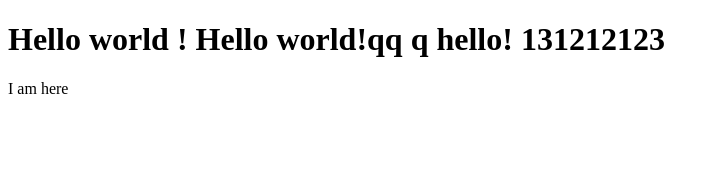
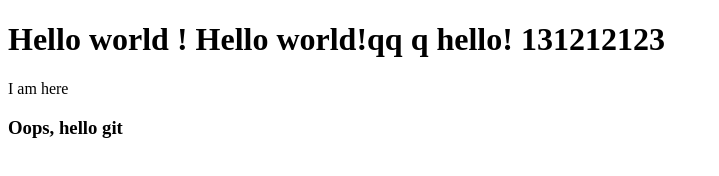
Before and after one commit to Andrrei17/project, a plain HTML site: page index.html in a window 1280 px wide. Shown: the whole page, without its empty margins (0-719 px from the left). Drawn offline with Linux system fonts and the light colour scheme.

Commit message:
index.html.mod

```diff
--- a/index.html
+++ b/index.html
@@ -10,6 +10,7 @@
 <body>
     <h1>Hello world ! Hello world!qq q hello! 131212123 </h1>
     <p>I am here</p>
+    <h3>Oops, hello git</h3>
 
     <script src="js/script.js">
 
```
